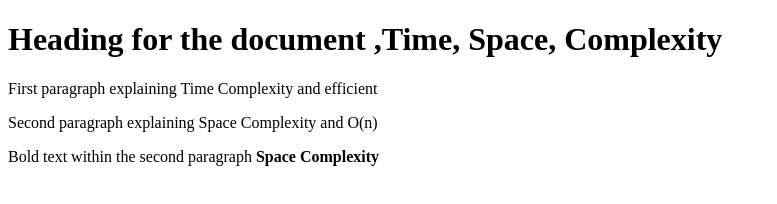
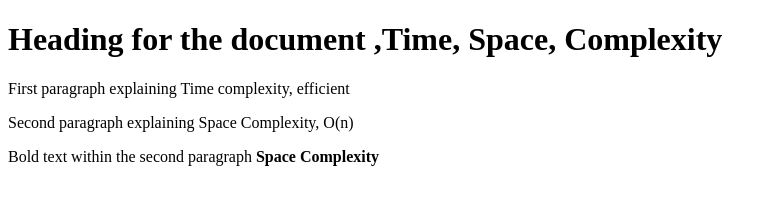
Before and after one commit to acciojob/time-and-space-complexity-anuragtiwari-up57, a website: page main.html in a window 1280 px wide. Shown: the whole page, without its empty margins (0-777 px from the left). Drawn offline with Linux system fonts and the light colour scheme.

Commit message:
created a submission

```diff
--- a/main.html
+++ b/main.html
@@ -12,8 +12,8 @@
 
 </script>
 <h1> Heading for the document ,Time, Space, Complexity </h1>
-	<p>First paragraph explaining Time Complexity and efficient</p>
-	<p>Second paragraph explaining Space Complexity and O(n)</p>
+	<p>First paragraph explaining Time complexity, efficient</p>
+	<p>Second paragraph explaining Space Complexity, O(n)</p>
 	<p>Bold text within the second paragraph <b> Space Complexity </b> </p>
 
 </body>
```
